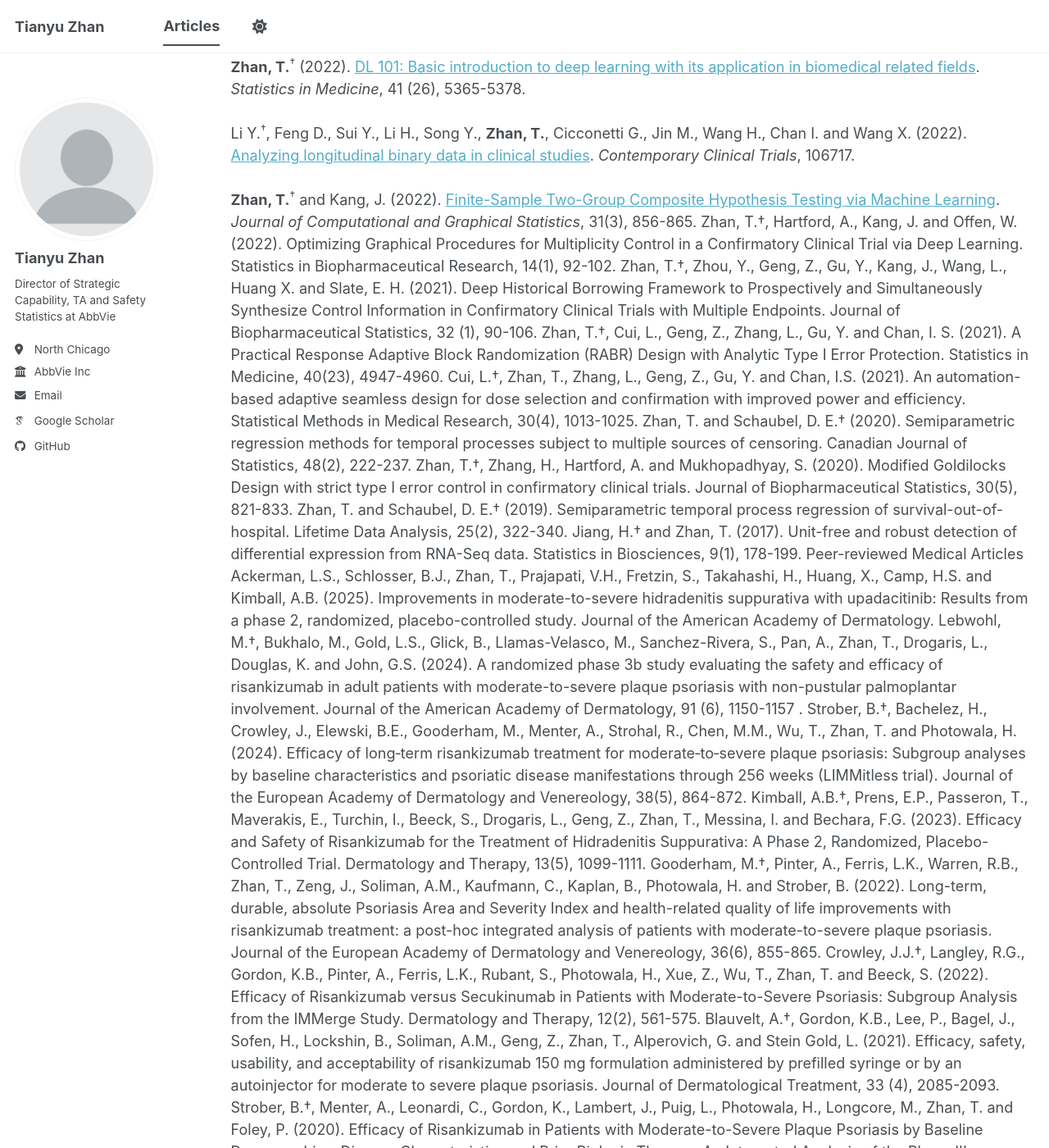
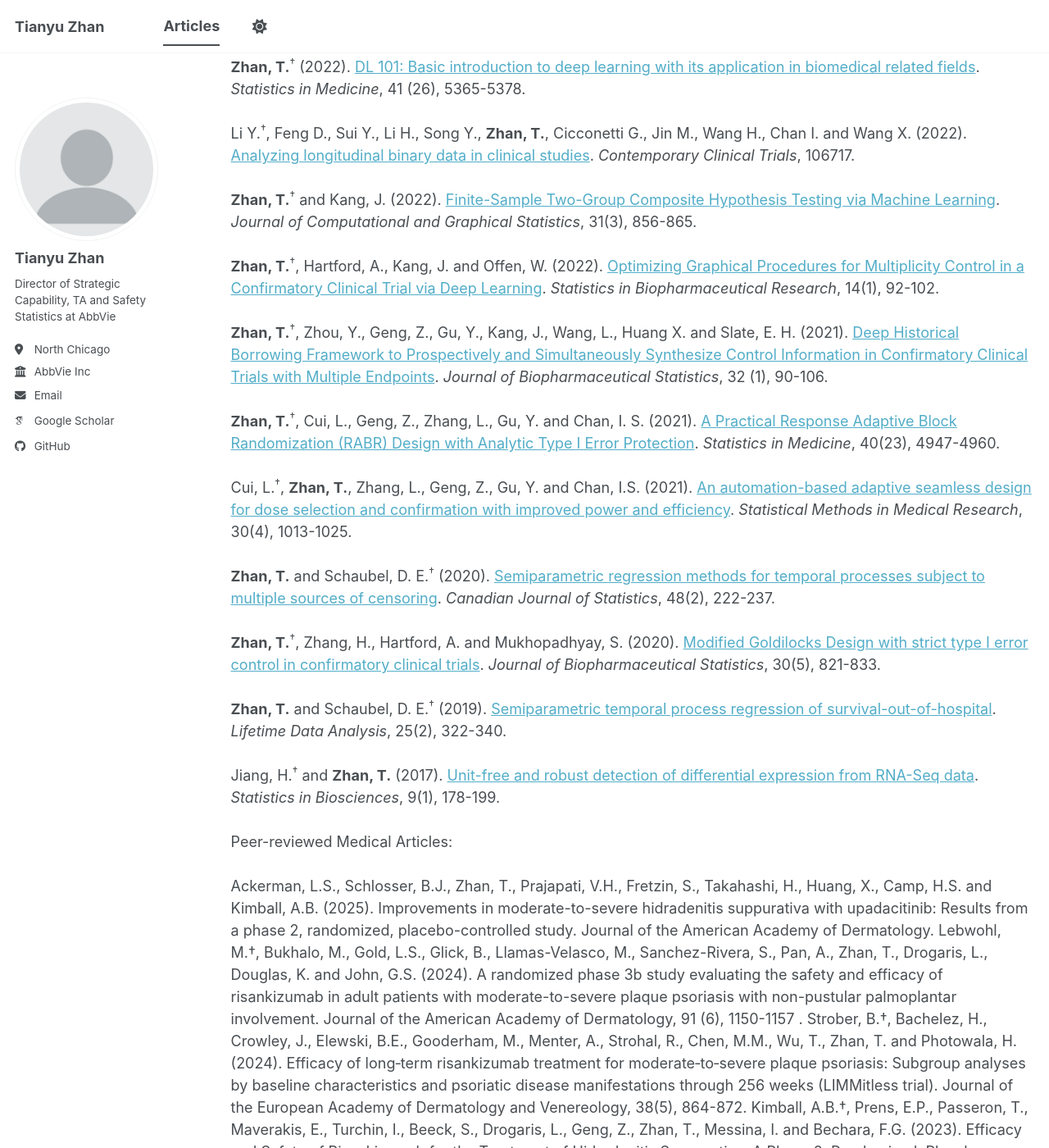
Before and after one commit to tian-yu-zhan/tian-yu-zhan.github.io, a Jekyll site: the page built from _pages/publications.html, in a window 1280 px wide and 1400 px high, scrolled down 538 px. Shown: the whole window at 82% size. Built offline with Jekyll 4.4.1, drawn with Linux system fonts in a browser that asks for light colours; some web fonts are replaced; a script bundle is joined from its source files by our own code; library files that are not in the unit come from our copies; some of the changed text lies outside the part shown.

Commit message:
Update publications.html

```diff
--- a/_pages/publications.html
+++ b/_pages/publications.html
@@ -30,24 +30,35 @@ Li Y.<sup>†</sup>, Feng D., Sui Y., Li H., Song Y., <strong>Zhan, T.</strong>,
 <br>
 <br>
 <strong>Zhan, T.</strong><sup>†</sup> and Kang, J. (2022). <a href="https://www.tandfonline.com/doi/full/10.1080/10618600.2021.2020128" target="_blank">Finite-Sample Two-Group Composite Hypothesis Testing via Machine Learning</a>. <em>Journal of Computational and Graphical Statistics</em>, 31(3), 856-865.
-
-Zhan, T.†, Hartford, A., Kang, J. and Offen, W. (2022). Optimizing Graphical Procedures for Multiplicity Control in a Confirmatory Clinical Trial via Deep Learning. Statistics in Biopharmaceutical Research, 14(1), 92-102.
-
-Zhan, T.†, Zhou, Y., Geng, Z., Gu, Y., Kang, J., Wang, L., Huang X. and Slate, E. H. (2021). Deep Historical Borrowing Framework to Prospectively and Simultaneously Synthesize Control Information in Confirmatory Clinical Trials with Multiple Endpoints. Journal of Biopharmaceutical Statistics, 32 (1), 90-106.
-
-Zhan, T.†, Cui, L., Geng, Z., Zhang, L., Gu, Y. and Chan, I. S. (2021). A Practical Response Adaptive Block Randomization (RABR) Design with Analytic Type I Error Protection. Statistics in Medicine, 40(23), 4947-4960.
-
-Cui, L.†, Zhan, T., Zhang, L., Geng, Z., Gu, Y. and Chan, I.S. (2021). An automation-based adaptive seamless design for dose selection and confirmation with improved power and efficiency. Statistical Methods in Medical Research, 30(4), 1013-1025.
-
-Zhan, T. and Schaubel, D. E.† (2020). Semiparametric regression methods for temporal processes subject to multiple sources of censoring. Canadian Journal of Statistics, 48(2), 222-237.
-
-Zhan, T.†, Zhang, H., Hartford, A. and Mukhopadhyay, S. (2020). Modified Goldilocks Design with strict type I error control in confirmatory clinical trials. Journal of Biopharmaceutical Statistics, 30(5), 821-833.
-
-Zhan, T. and Schaubel, D. E.† (2019). Semiparametric temporal process regression of survival-out-of-hospital. Lifetime Data Analysis, 25(2), 322-340.
-
-Jiang, H.† and Zhan, T. (2017). Unit-free and robust detection of differential expression from RNA-Seq data. Statistics in Biosciences, 9(1), 178-199.
-
-Peer-reviewed Medical Articles
+<br>
+<br>
+<strong>Zhan, T.</strong><sup>†</sup>, Hartford, A., Kang, J. and Offen, W. (2022). <a href="https://www.tandfonline.com/doi/full/10.1080/19466315.2020.1799855" target="_blank">Optimizing Graphical Procedures for Multiplicity Control in a Confirmatory Clinical Trial via Deep Learning</a>. <em>Statistics in Biopharmaceutical Research</em>, 14(1), 92-102.
+<br>
+<br>
+<strong>Zhan, T.</strong><sup>†</sup>, Zhou, Y., Geng, Z., Gu, Y., Kang, J., Wang, L., Huang X. and Slate, E. H. (2021). <a href="https://www.tandfonline.com/doi/full/10.1080/10543406.2021.1975128" target="_blank">Deep Historical Borrowing Framework to Prospectively and Simultaneously Synthesize Control Information in Confirmatory Clinical Trials with Multiple Endpoints</a>. <em>Journal of Biopharmaceutical Statistics</em>, 32 (1), 90-106.
+<br>
+<br>
+<strong>Zhan, T.</strong><sup>†</sup>, Cui, L., Geng, Z., Zhang, L., Gu, Y. and Chan, I. S. (2021). <a href="https://onlinelibrary.wiley.com/doi/full/10.1002/sim.9104" target="_blank">A Practical Response Adaptive Block Randomization (RABR) Design with Analytic Type I Error Protection</a>. <em>Statistics in Medicine</em>, 40(23), 4947-4960.
+<br>
+<br>
+Cui, L.<sup>†</sup>, <strong>Zhan, T.</strong>, Zhang, L., Geng, Z., Gu, Y. and Chan, I.S. (2021). <a href="https://journals.sagepub.com/doi/10.1177/0962280220984822" target="_blank">An automation-based adaptive seamless design for dose selection and confirmation with improved power and efficiency</a>. <em>Statistical Methods in Medical Research</em>, 30(4), 1013-1025.
+<br>
+<br>
+<strong>Zhan, T.</strong> and Schaubel, D. E.<sup>†</sup> (2020). <a href="https://onlinelibrary.wiley.com/doi/full/10.1002/cjs.11528" target="_blank">Semiparametric regression methods for temporal processes subject to multiple sources of censoring</a>. <em>Canadian Journal of Statistics</em>, 48(2), 222-237.
+<br>
+<br>
+<strong>Zhan, T.</strong><sup>†</sup>, Zhang, H., Hartford, A. and Mukhopadhyay, S. (2020). <a href="https://www.tandfonline.com/doi/full/10.1080/10543406.2020.1744620" target="_blank">Modified Goldilocks Design with strict type I error control in confirmatory clinical trials</a>. <em>Journal of Biopharmaceutical Statistics</em>, 30(5), 821-833.
+<br>
+<br>
+<strong>Zhan, T.</strong> and Schaubel, D. E.<sup>†</sup> (2019). <a href="https://link.springer.com/article/10.1007/s10985-018-9433-8" target="_blank">Semiparametric temporal process regression of survival-out-of-hospital</a>. <em>Lifetime Data Analysis</em>, 25(2), 322-340.
+<br>
+<br>
+Jiang, H.<sup>†</sup> and <strong>Zhan, T.</strong> (2017). <a href="https://link.springer.com/article/10.1007/s12561-016-9182-8" target="_blank">Unit-free and robust detection of differential expression from RNA-Seq data</a>. <em>Statistics in Biosciences</em>, 9(1), 178-199.
+<br>
+<br>
+</strong> Peer-reviewed Medical Articles: </strong>
+<br>
+<br>
 Ackerman, L.S., Schlosser, B.J., Zhan, T., Prajapati, V.H., Fretzin, S., Takahashi, H., Huang, X., Camp, H.S. and Kimball, A.B. (2025). Improvements in moderate-to-severe hidradenitis suppurativa with upadacitinib: Results from a phase 2, randomized, placebo-controlled study. Journal of the American Academy of Dermatology.
 
 Lebwohl, M.†, Bukhalo, M., Gold, L.S., Glick, B., Llamas-Velasco, M., Sanchez-Rivera, S., Pan, A., Zhan, T., Drogaris, L., Douglas, K. and John, G.S. (2024). A randomized phase 3b study evaluating the safety and efficacy of risankizumab in adult patients with moderate-to-severe plaque psoriasis with non-pustular palmoplantar involvement. Journal of the American Academy of Dermatology, 91 (6), 1150-1157 .
```
